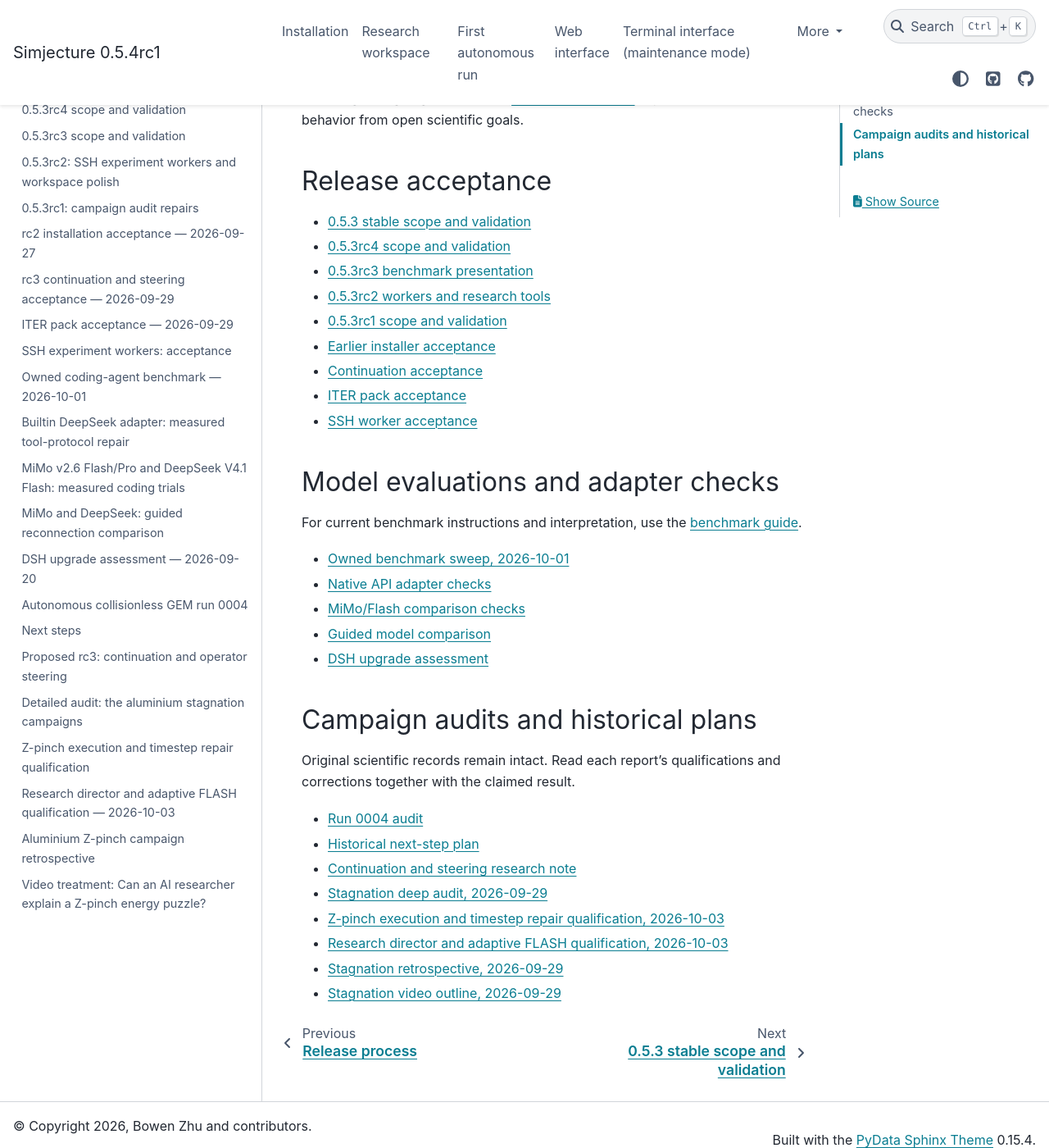
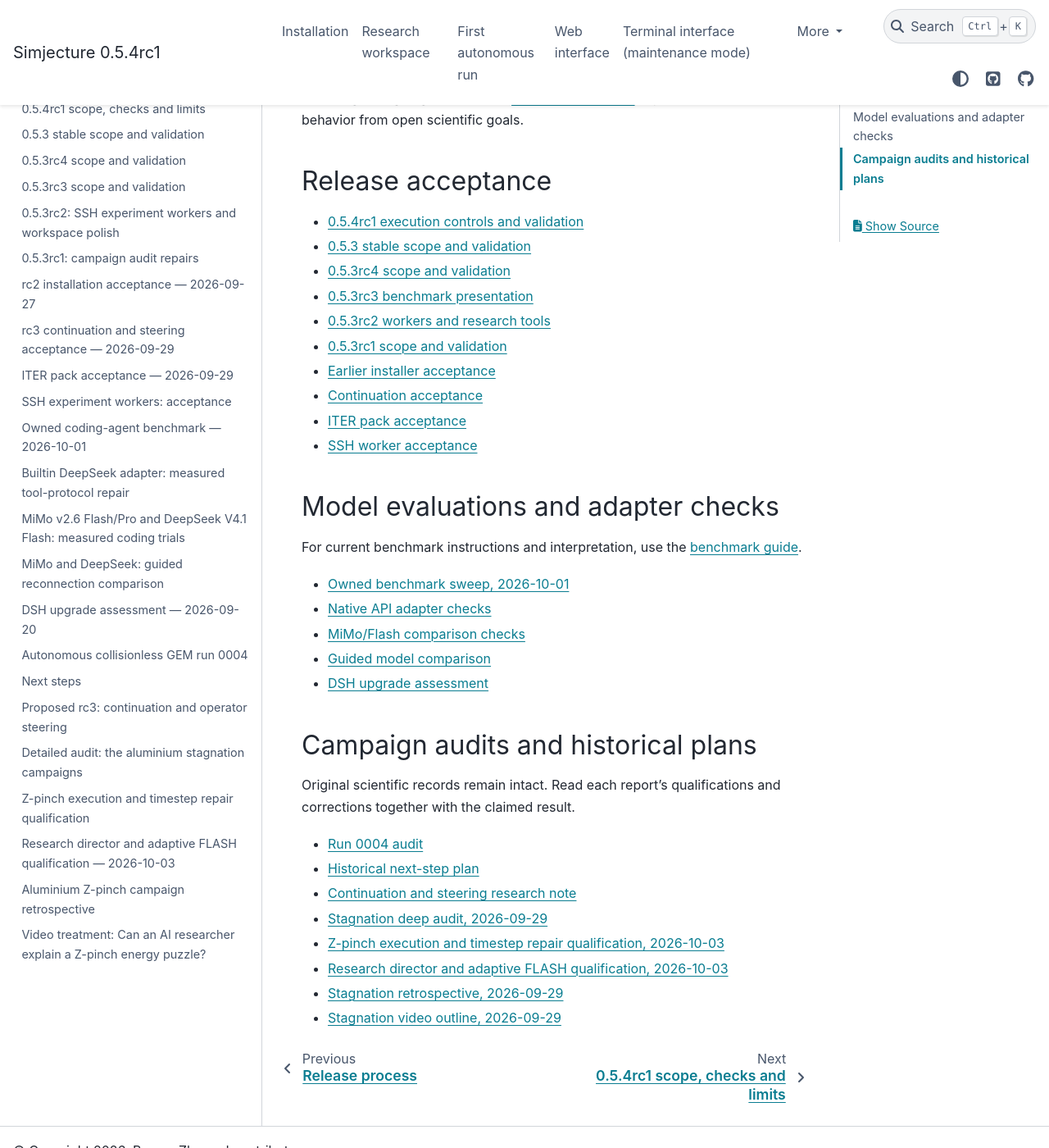
Before and after one commit to tomzhu0225/simjecture, a Sphinx documentation site: the page built from docs/archive/index.md, in a window 1280 px wide and 1400 px high, scrolled down 344 px. Shown: the whole window at 82% size. Built offline with Sphinx 7.4.7 and the PyData theme 0.15.4, drawn with Linux system fonts in a browser that asks for light colours.

````diff
--- a/docs/archive/index.md
+++ b/docs/archive/index.md
@@ -14,6 +14,7 @@ open scientific goals.
 
 ## Release acceptance
 
+- [0.5.4rc1 execution controls and validation](../testing/0.5.4rc1-acceptance.md)
 - [0.5.3 stable scope and validation](../testing/0.5.3-acceptance.md)
 - [0.5.3rc4 scope and validation](../testing/0.5.3rc4-acceptance.md)
 - [0.5.3rc3 benchmark presentation](../testing/0.5.3rc3-acceptance.md)
@@ -27,6 +28,7 @@ open scientific goals.
 ```{toctree}
 :hidden:
 
+../testing/0.5.4rc1-acceptance
 ../testing/0.5.3-acceptance
 ../testing/0.5.3rc4-acceptance
 ../testing/0.5.3rc3-acceptance
--- a/docs/conf.py
+++ b/docs/conf.py
@@ -27,6 +27,7 @@ myst_enable_extensions = [
     "substitution",
     "tasklist",
 ]
+myst_heading_anchors = 3
 
 exclude_patterns = [
     "_build",
````
Also changed, not shown: docs/how-to/research-service.md (+1 -1 lines), docs/how-to/restricted-containers.md (+1 -1 lines), docs/how-to/ssh-workers.md (+1 -1 lines).
